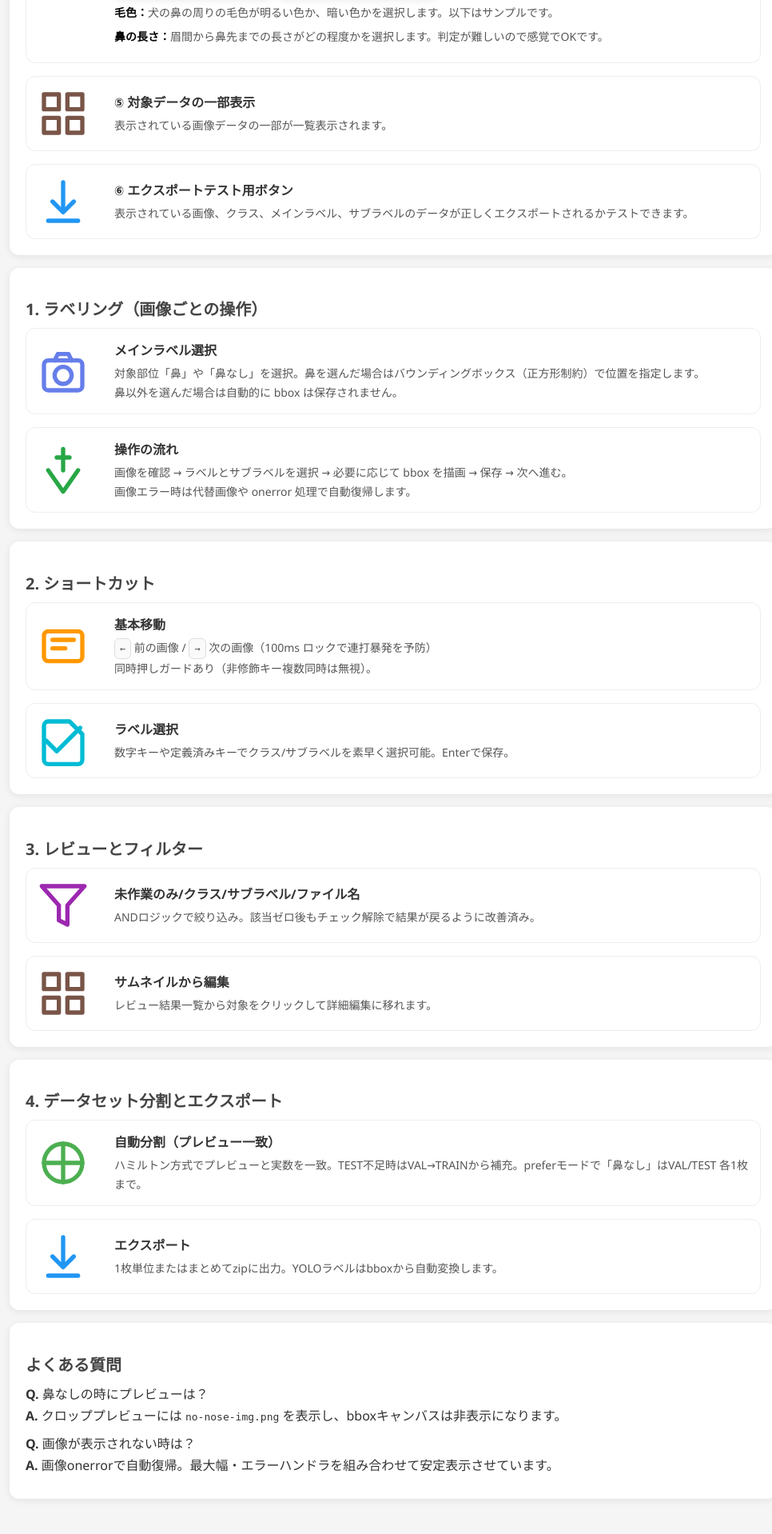
After one commit to abe-masafumi/dog-nose-labeling-admin, a Flask app: page /usage in a window 1280 px wide. The commit adds this page. Shown: the part 2298-4216 px from the top of the page at 80% size, without its empty margins (148-1114 px from the left). Run offline with Flask 3, Linux system fonts and the light colour scheme.

Commit message:
ガイド作成

```diff
--- a/app.py
+++ b/app.py
@@ -228,6 +228,11 @@ def index():
 @app.route('/review')
 def review():
     return render_template('review.html', active_page='review')
+
+# 使用方法ページ
+@app.route('/usage')
+def usage():
+    return render_template('usage.html', active_page='usage')
 
 @app.route('/api/images')
 def get_images():
--- a/templates/header.html
+++ b/templates/header.html
@@ -51,5 +51,6 @@
         <a href="/" class="nav-button {% if active_page == 'label' %}active{% endif %}">ラベリング</a>
         <a href="/review" class="nav-button {% if active_page == 'review' %}active{% endif %}">レビュー</a>
         <a href="/export" class="nav-button {% if active_page == 'export' %}active{% endif %}">エクスポート</a>
+        <a href="/usage" class="nav-button {% if active_page == 'usage' %}active{% endif %}">使用方法</a>
     </div>
 </div>
--- /dev/null
+++ b/templates/usage.html
@@ -0,0 +1,292 @@
+<!DOCTYPE html>
+<html lang="ja">
+<head>
+  <meta charset="UTF-8" />
+  <meta name="viewport" content="width=device-width, initial-scale=1.0" />
+  <title>使用方法 | 犬の鼻ラベリング管理ツール</title>
+  <style>
+    * { box-sizing: border-box; }
+    body { font-family: 'Segoe UI', Tahoma, Geneva, Verdana, sans-serif; background: #f5f5f5; color: #333; }
+    .container { max-width: 1000px; margin: 0 auto; padding: 20px; padding-top: 80px; }
+    .hero {
+      background: linear-gradient(135deg, #667eea 0%, #764ba2 100%);
+      color: #fff; border-radius: 12px; padding: 28px; margin-bottom: 20px; text-align: center;
+    }
+    .hero h1 { font-size: 28px; margin-bottom: 8px; }
+    .hero p { opacity: 0.95; }
+
+    .section { background: #fff; border-radius: 12px; box-shadow: 0 2px 10px rgba(0,0,0,0.08); padding: 20px; margin-bottom: 16px; }
+    .section h2 { font-size: 20px; margin-bottom: 10px; color: #444; }
+    .section p { margin: 8px 0; line-height: 1.7; }
+    .grid { display: grid; grid-template-columns: 1fr; gap: 16px; }
+
+    /* ステップカード */
+    .card { display: grid; grid-template-columns: 80px 1fr; gap: 16px; align-items: center; border: 1px solid #eee; border-radius: 12px; padding: 14px; }
+    .card h3 { margin: 0 0 6px; font-size: 16px; color: #333; }
+    .card p { margin: 0; color: #555; font-size: 14px; }
+
+    /* インラインSVGアイコン */
+    .icon { width: 64px; height: 64px; }
+    .kbd { display: inline-block; padding: 2px 6px; border: 1px solid #ddd; border-radius: 6px; background: #fafafa; font-family: ui-monospace, SFMono-Regular, Menlo, Monaco, Consolas, 'Liberation Mono', 'Courier New', monospace; font-size: 12px; }
+
+    .note { font-size: 13px; color: #666; }
+  .label-key { color: #000; font-weight: 600; }
+  /* 画像バッジ用 */
+  .img-badge-wrap { position: relative; display: inline-block; width: 200px; height: 200px; border-radius: 10px; overflow: hidden; box-shadow: 0 2px 10px rgba(0,0,0,0.08); }
+  .img-badge-wrap > img { width: 100%; height: 100%; object-fit: cover; display: block; }
+  .badge { position: absolute; left: 8px; bottom: 8px; background: rgba(100,181,246,0.92); color: #fff; font-size: 12px; padding: 3px 8px; border-radius: 9999px; line-height: 1; box-shadow: 0 1px 2px rgba(0,0,0,0.2); }
+  </style>
+</head>
+<body>
+  {% include 'header.html' with context %}
+  <div class="container">
+    <div class="hero">
+      <h1>このツールの使用方法</h1>
+      <p>ラベリングからレビュー、エクスポートまでの基本フローとショートカットを図で説明します。</p>
+    </div>
+
+    <!-- ラベリング操作ガイド画像 -->
+    <div class="section" style="text-align: center;">
+      <img src="/static/laveling-info.png" alt="ラベリング操作ガイド" style="max-width: 100%; height: auto; border-radius: 12px; box-shadow: 0 2px 10px rgba(0,0,0,0.08);" />
+      <p class="note" style="margin-top: 8px;">ラベリング画面の概要図</p>
+    </div>
+
+    <!-- 画像の注釈（凡例） -->
+    <div class="section">
+      <h2>ラベリング画面各部の説明</h2>
+      <div class="grid">
+        <!-- ① 未作業のみ表示 -->
+        <div class="card">
+          <svg class="icon" viewBox="0 0 24 24" fill="none" stroke="#4caf50" stroke-width="2" stroke-linecap="round" stroke-linejoin="round" aria-hidden="true">
+            <rect x="3" y="4" width="18" height="16" rx="2" ry="2"/>
+            <path d="M7 12l2 2 4-4"/>
+          </svg>
+          <div>
+            <h3>① 未作業のみ表示</h3>
+            <p>チェックを入れると作業状況が「未作業」のもののみを作業することができます。</p>
+          </div>
+        </div>
+
+        <!-- ② フィルタセクション -->
+        <div class="card">
+          <svg class="icon" viewBox="0 0 24 24" fill="none" stroke="#9c27b0" stroke-width="2" stroke-linecap="round" stroke-linejoin="round" aria-hidden="true">
+            <path d="M22 3H2l8 9v7l4 2v-9l8-9z"/>
+          </svg>
+          <div>
+            <h3>② フィルタセクション</h3>
+            <p>③・④・⑤に表示する作業対象を絞り込むことができます。クラスやサブラベル、特定のファイル名で検索が可能です。</p>
+          </div>
+        </div>
+
+        <!-- ③ 作業スペース（鼻あり時のbbox） -->
+        <div class="card">
+          <svg class="icon" viewBox="0 0 24 24" fill="none" stroke="#2e7d32" stroke-width="2" stroke-linecap="round" stroke-linejoin="round" aria-hidden="true">
+            <rect x="5" y="5" width="14" height="14"/>
+            <path d="M9 9h6v6H9z"/>
+          </svg>
+          <div>
+            <h3>③ 作業スペース（鼻の位置指定）</h3>
+            <p>④のクラス「鼻あり」が選択されている場合、犬の鼻を四角で囲む作業が必要です。自動プログラムで下処理済みですが、精度が不十分な場合は手動で修正してください。</p>
+          </div>
+        </div>
+
+        <!-- ④ 作業スペース（ラベル選択） -->
+        <div class="card">
+          <svg class="icon" viewBox="0 0 24 24" fill="none" stroke="#00bcd4" stroke-width="2" stroke-linecap="round" stroke-linejoin="round" aria-hidden="true">
+            <path d="M20 6l-11 11-5-5"/>
+            <path d="M9 3h6l6 6v12a2 2 0 0 1-2 2H5a2 2 0 0 1-2-2V5a2 2 0 0 1 2-2z"/>
+          </svg>
+          <div>
+            <h3>④ 作業スペース（クラス/サブラベル）</h3>
+            <p>画像を確認し、一致するクラスやサブラベルの選択が必要です。</p>
+            <p class="note" style="margin: 0 0 6px;">クラスを選ぶ → サブラベルを選ぶ</p>
+            <h4 style="margin: 0 0 6px; color: #333;">クラスの判定方法</h4>
+            <p class="note" style="margin: 0 0 6px;">画像内に犬の鼻の全体が含まれている場合は「鼻あり」を選択します。</p>
+            <p class="note" style="margin: 0 0 6px;">鼻が物で一部隠れている場合や、犬の鼻が映っていない場合は「鼻なし」を選択します。</p>
+            <h4 style="margin: 0 0 6px; color: #333;">サブクラスの判定方法</h4>
+            <p class="note" style="margin: 0 0 6px;"><span class="label-key">鼻の向き：</span>右や左を向いている場合は「横向き」を選択、傾いている場合は「斜め」を選択します。</p>
+            <span class="img-badge-wrap">
+              <img src="/static/sample02.png" alt="参考サンプル" />
+              <span class="badge">横向き</span>
+            </span>            <img src="/static/sample03.png" alt="参考サンプル" style="width: 200px; height: 200px; border-radius: 10px; box-shadow: 0 2px 10px rgba(0,0,0,0.08);" />
+            <img src="/static/sample04.png" alt="参考サンプル" style="width: 200px; height: 200px; border-radius: 10px; box-shadow: 0 2px 10px rgba(0,0,0,0.08);" />
+            <p class="note" style="margin: 0 0 6px;"><span class="label-key">鮮明判定：</span>左の画像の①のように鼻紋がはっきりと見える場合は「鮮明」と選択します。鼻紋がはっきりと確認できない場合は「ぼやけ」を選択します。以下は「ぼやけ」のサンプルです。</p>
+            <span class="img-badge-wrap">
+              <img src="/static/sample05.png" alt="参考サンプル" />
+              <span class="badge">ぼやけ</span>
+            </span>
+            <span class="img-badge-wrap">
+              <img src="/static/sample06.png" alt="参考サンプル" />
+              <span class="badge">ぼやけ</span>
+            </span>
+            <p class="note" style="margin: 0 0 6px;"><span class="label-key">鼻の色：</span>鼻の色を選択します。以下はサンプルです。</p>
+            <span class="img-badge-wrap">
+              <img src="/static/sample10.png" alt="参考サンプル" />
+              <span class="badge">マーブル</span>
+            </span>
+            <p class="note" style="margin: 0 0 6px;"><span class="label-key">鼻の大きさ：</span>子犬の鼻はとても小さい為、「小さい」を選択します。それ以外を「大きい」と選択します。以下はサンプルです。</p>
+            <span class="img-badge-wrap">
+              <img src="/static/sample08.png" alt="参考サンプル" />
+              <span class="badge">大きい</span>
+            </span>
+            <span class="img-badge-wrap">
+              <img src="/static/sample09.png" alt="参考サンプル" />
+              <span class="badge">小さい</span>
+            </span>
+            <p class="note" style="margin: 0 0 6px;"><span class="label-key">毛色：</span>犬の鼻の周りの毛色が明るい色か、暗い色かを選択します。以下はサンプルです。</p>
+            <p class="note" style="margin: 0 0 6px;"><span class="label-key">鼻の長さ：</span>眉間から鼻先までの長さがどの程度かを選択します。判定が難しいので感覚でOKです。</p>
+          </div>
+        </div>
+
+        <!-- ⑤ 対象データの一部表示 -->
+        <div class="card">
+          <svg class="icon" viewBox="0 0 24 24" fill="none" stroke="#795548" stroke-width="2" stroke-linecap="round" stroke-linejoin="round" aria-hidden="true">
+            <rect x="3" y="3" width="7" height="7"/>
+            <rect x="14" y="3" width="7" height="7"/>
+            <rect x="3" y="14" width="7" height="7"/>
+            <rect x="14" y="14" width="7" height="7"/>
+          </svg>
+          <div>
+            <h3>⑤ 対象データの一部表示</h3>
+            <p>表示されている画像データの一部が一覧表示されます。</p>
+          </div>
+        </div>
+
+        <!-- ⑥ エクスポートテスト用ボタン -->
+        <div class="card">
+          <svg class="icon" viewBox="0 0 24 24" fill="none" stroke="#2196f3" stroke-width="2" stroke-linecap="round" stroke-linejoin="round" aria-hidden="true">
+            <path d="M12 3v12"/>
+            <path d="M7 12l5 5 5-5"/>
+            <path d="M5 21h14"/>
+          </svg>
+          <div>
+            <h3>⑥ エクスポートテスト用ボタン</h3>
+            <p>表示されている画像、クラス、メインラベル、サブラベルのデータが正しくエクスポートされるかテストできます。</p>
+          </div>
+        </div>
+      </div>
+    </div>
+
+    <div class="section">
+      <h2>1. ラベリング（画像ごとの操作）</h2>
+      <div class="grid">
+        <div class="card">
+          <!-- カメラ/画像アイコン -->
+          <svg class="icon" viewBox="0 0 24 24" fill="none" stroke="#667eea" stroke-width="2" stroke-linecap="round" stroke-linejoin="round" aria-hidden="true">
+            <rect x="3" y="7" width="18" height="14" rx="2" ry="2"></rect>
+            <circle cx="12" cy="14" r="4"></circle>
+            <path d="M8 7l1.5-3h5L16 7"/>
+          </svg>
+          <div>
+            <h3>メインラベル選択</h3>
+            <p>対象部位「鼻」や「鼻なし」を選択。鼻を選んだ場合はバウンディングボックス（正方形制約）で位置を指定します。</p>
+            <p class="note">鼻以外を選んだ場合は自動的に bbox は保存されません。</p>
+          </div>
+        </div>
+        <div class="card">
+          <!-- クリック/ドラッグの手アイコン -->
+          <svg class="icon" viewBox="0 0 24 24" fill="none" stroke="#28a745" stroke-width="2" stroke-linecap="round" stroke-linejoin="round" aria-hidden="true">
+            <path d="M12 2v10"/>
+            <path d="M9 6h6"/>
+            <path d="M5 12l7 10 7-10"/>
+          </svg>
+          <div>
+            <h3>操作の流れ</h3>
+            <p>画像を確認 → ラベルとサブラベルを選択 → 必要に応じて bbox を描画 → 保存 → 次へ進む。</p>
+            <p class="note">画像エラー時は代替画像や onerror 処理で自動復帰します。</p>
+          </div>
+        </div>
+      </div>
+    </div>
+
+    <div class="section">
+      <h2>2. ショートカット</h2>
+      <div class="grid">
+        <div class="card">
+          <!-- キーボードアイコン -->
+          <svg class="icon" viewBox="0 0 24 24" fill="none" stroke="#ff9800" stroke-width="2" stroke-linecap="round" stroke-linejoin="round" aria-hidden="true">
+            <rect x="3" y="5" width="18" height="14" rx="2" ry="2"></rect>
+            <path d="M7 9h10M7 13h6"/>
+          </svg>
+          <div>
+            <h3>基本移動</h3>
+            <p><span class="kbd">←</span> 前の画像 / <span class="kbd">→</span> 次の画像（100ms ロックで連打暴発を予防）</p>
+            <p class="note">同時押しガードあり（非修飾キー複数同時は無視）。</p>
+          </div>
+        </div>
+        <div class="card">
+          <!-- タグ/チェックアイコン -->
+          <svg class="icon" viewBox="0 0 24 24" fill="none" stroke="#00bcd4" stroke-width="2" stroke-linecap="round" stroke-linejoin="round" aria-hidden="true">
+            <path d="M20 6l-11 11-5-5"/>
+            <path d="M9 3h6l6 6v12a2 2 0 0 1-2 2H5a2 2 0 0 1-2-2V5a2 2 0 0 1 2-2z"/>
+          </svg>
+          <div>
+            <h3>ラベル選択</h3>
+            <p>数字キーや定義済みキーでクラス/サブラベルを素早く選択可能。Enterで保存。</p>
+          </div>
+        </div>
+      </div>
+    </div>
+
+    <div class="section">
+      <h2>3. レビューとフィルター</h2>
+      <div class="grid">
+        <div class="card">
+          <!-- フィルターアイコン -->
+          <svg class="icon" viewBox="0 0 24 24" fill="none" stroke="#9c27b0" stroke-width="2" stroke-linecap="round" stroke-linejoin="round" aria-hidden="true">
+            <path d="M22 3H2l8 9v7l4 2v-9l8-9z"/>
+          </svg>
+          <div>
+            <h3>未作業のみ/クラス/サブラベル/ファイル名</h3>
+            <p>ANDロジックで絞り込み。該当ゼロ後もチェック解除で結果が戻るように改善済み。</p>
+          </div>
+        </div>
+        <div class="card">
+          <!-- 画像グリッドアイコン -->
+          <svg class="icon" viewBox="0 0 24 24" fill="none" stroke="#795548" stroke-width="2" stroke-linecap="round" stroke-linejoin="round" aria-hidden="true">
+            <rect x="3" y="3" width="7" height="7"/><rect x="14" y="3" width="7" height="7"/>
+            <rect x="3" y="14" width="7" height="7"/><rect x="14" y="14" width="7" height="7"/>
+          </svg>
+          <div>
+            <h3>サムネイルから編集</h3>
+            <p>レビュー結果一覧から対象をクリックして詳細編集に移れます。</p>
+          </div>
+        </div>
+      </div>
+    </div>
+
+    <div class="section">
+      <h2>4. データセット分割とエクスポート</h2>
+      <div class="grid">
+        <div class="card">
+          <!-- パズル/配分アイコン -->
+          <svg class="icon" viewBox="0 0 24 24" fill="none" stroke="#4caf50" stroke-width="2" stroke-linecap="round" stroke-linejoin="round" aria-hidden>
+            <circle cx="12" cy="12" r="9"/>
+            <path d="M12 3v18M3 12h18"/>
+          </svg>
+          <div>
+            <h3>自動分割（プレビュー一致）</h3>
+            <p>ハミルトン方式でプレビューと実数を一致。TEST不足時はVAL→TRAINから補充。preferモードで「鼻なし」はVAL/TEST 各1枚まで。</p>
+          </div>
+        </div>
+        <div class="card">
+          <!-- ダウンロードアイコン -->
+          <svg class="icon" viewBox="0 0 24 24" fill="none" stroke="#2196f3" stroke-width="2" stroke-linecap="round" stroke-linejoin="round" aria-hidden>
+            <path d="M12 3v12"/><path d="M7 12l5 5 5-5"/><path d="M5 21h14"/>
+          </svg>
+          <div>
+            <h3>エクスポート</h3>
+            <p>1枚単位またはまとめてzipに出力。YOLOラベルはbboxから自動変換します。</p>
+          </div>
+        </div>
+      </div>
+    </div>
+
+    <div class="section">
+      <h2>よくある質問</h2>
+      <p><strong>Q.</strong> 鼻なしの時にプレビューは？<br /><strong>A.</strong> クロッププレビューには <code>no-nose-img.png</code> を表示し、bboxキャンバスは非表示になります。</p>
+      <p><strong>Q.</strong> 画像が表示されない時は？<br /><strong>A.</strong> 画像onerrorで自動復帰。最大幅・エラーハンドラを組み合わせて安定表示させています。</p>
+    </div>
+  </div>
+</body>
+</html>
```
Also changed, not shown: templates/index.html (+81 -0 lines), README.md.
